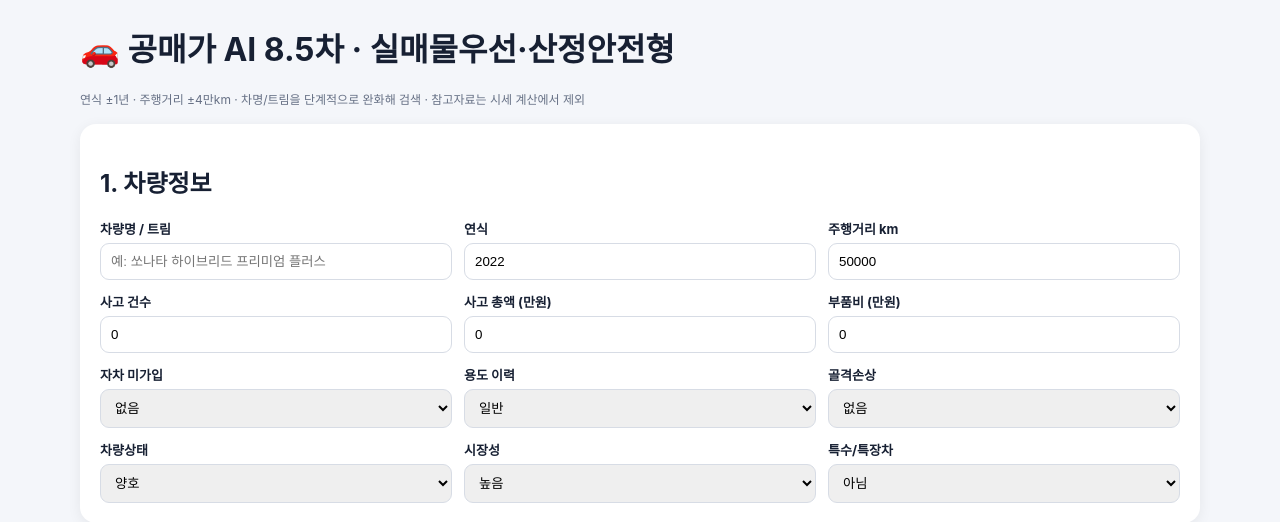
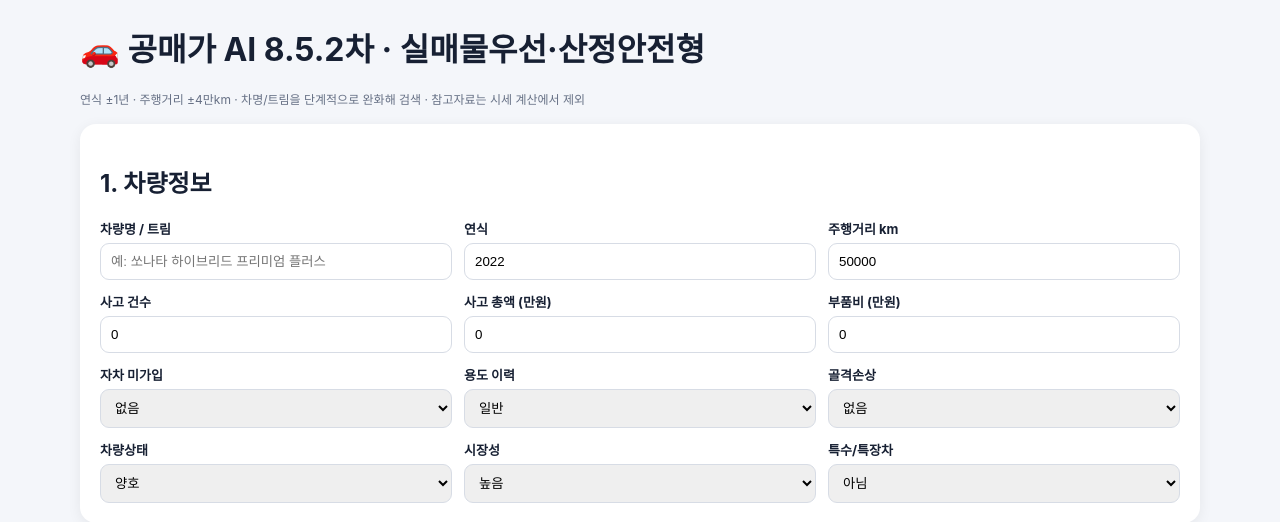
Before and after one commit to bini1111111111/auction-ai, a FastAPI app: page / in a window 1280 px wide. Shown: the top 522 px of the page. Run offline with FastAPI, Linux system fonts and the light colour scheme.

Commit message:
Update index.html

```diff
--- a/templates/index.html
+++ b/templates/index.html
@@ -2,7 +2,7 @@
 <html lang="ko">
 <head>
 <meta charset="utf-8"><meta name="viewport" content="width=device-width,initial-scale=1">
-<title>공매가 AI 8.5차</title>
+<title>공매가 AI 8.5.2차</title>
 <style>
 body{font-family:-apple-system,BlinkMacSystemFont,"Segoe UI",sans-serif;background:#f4f6fa;margin:0;color:#172033}
 .wrap{max-width:1120px;margin:24px auto;padding:0 16px}.card{background:#fff;border-radius:16px;padding:20px;margin:14px 0;box-shadow:0 3px 14px #0001}
@@ -14,7 +14,7 @@ button{background:#111827;color:#fff;border:0;border-radius:9px;padding:12px 16p
 table{width:100%;border-collapse:collapse}th,td{font-size:12px;padding:8px;border-bottom:1px solid #eee;text-align:left;vertical-align:top}.pill{display:inline-block;padding:3px 7px;border-radius:999px;background:#eef2ff;font-size:11px}.price{font-weight:800;white-space:nowrap}
 details{margin-top:14px}summary{cursor:pointer;font-weight:750}@media(max-width:850px){.g,.r{grid-template-columns:1fr}}
 </style></head><body><div class="wrap">
-<h1>🚗 공매가 AI 8.5차 · 실매물우선·산정안전형</h1>
+<h1>🚗 공매가 AI 8.5.2차 · 실매물우선·산정안전형</h1>
 <p class="s">연식 ±1년 · 주행거리 ±4만km · 차명/트림을 단계적으로 완화해 검색 · 참고자료는 시세 계산에서 제외</p>
 
 <div class="card"><h2>1. 차량정보</h2><div class="g">
@@ -110,8 +110,8 @@ async function analyze(){
     confidenceNote+=' 실제 유사매물 3건 이상을 수동으로 추가하면 정확도가 크게 좋아져.';
   }
   let insufficient=(m.market_status==='시세 확정 불가');
-  let marketLabel=insufficient?'참고 소매시세':(m.provisional?'잠정 소매시세':'대표 소매시세');
-  let targetLabel=insufficient?'참고 추천가':(m.provisional?'잠정 추천가':'추천 입찰가');
+  let marketLabel=insufficient?'잠정 소매시세':(m.provisional?'잠정 소매시세':'대표 소매시세');
+  let targetLabel=insufficient?'잠정 추천가':(m.provisional?'잠정 추천가':'추천 입찰가');
 
   $('out').innerHTML=
   '<div class="r">'+
@@ -126,7 +126,7 @@ async function analyze(){
   '<p>적용 할인율 '+a.discount_rate+'% · '+a.verdict+'</p>'+
   '<div class="warn"><b>신뢰도 경고</b><br>'+confidenceNote+'</div>'+
   '<p>채택된 보정가격: '+m.prices.map(fmt).join(', ')+'</p>'+
-  '<div class="ok"><b>8.5차 계산 방식</b><br>실제 상세매물을 최우선으로 검색해. 실제매물 3건 이상이면 정상 계산, 1~2건이면 강한 참고자료를 최대 2건까지만 보조해 잠정 계산하고, 실제매물 0건이면 공매가 산정을 보류해. 2023년 이하의 오래된 시세표·가격가이드는 현재 대표시세 계산에서 제외해.</div>'+
+  '<div class="ok"><b>8.5.2차 계산 방식</b><br>실제 상세매물을 최우선으로 검색해. 실제매물 3건 이상이면 정상 계산, 1~2건이면 잠정 계산, 실제매물 0건이면 공매가 산정을 보류해. ‘쏘렌토’와 ‘더 뉴 쏘렌토’처럼 세대·페이스리프트가 다른 차량은 별도 비교군으로 구분하고, 2023년 이하의 오래된 시세표·가격가이드는 현재 대표시세 계산에서 제외해.</div>'+
   '<details open><summary>채택 자료와 근거</summary><table><tr><th>구분</th><th>원문 가격</th><th>보정 가격</th><th>연식</th><th>주행거리</th><th>구동</th><th>트림</th><th>보정내역</th><th>유사도</th><th>출처</th><th>검색결과</th><th>링크</th></tr>'+adopted+'</table></details>'+
   '<details><summary>제외한 가격 보기</summary><table><tr><th>가격</th><th>제외 이유</th><th>연식</th><th>주행거리</th><th>검색결과</th></tr>'+rejected+'</table></details>';
 
```
